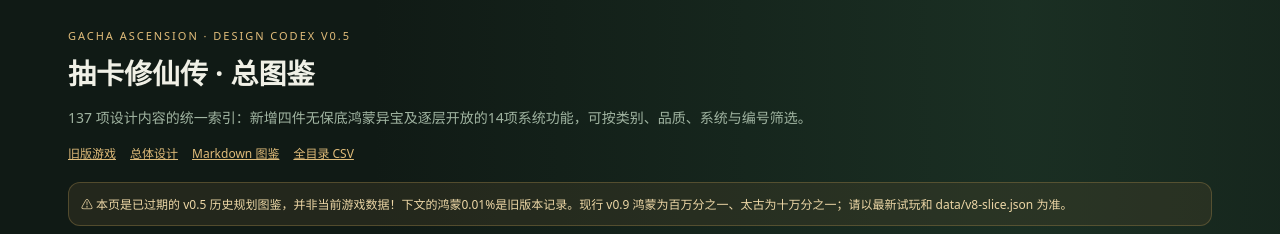
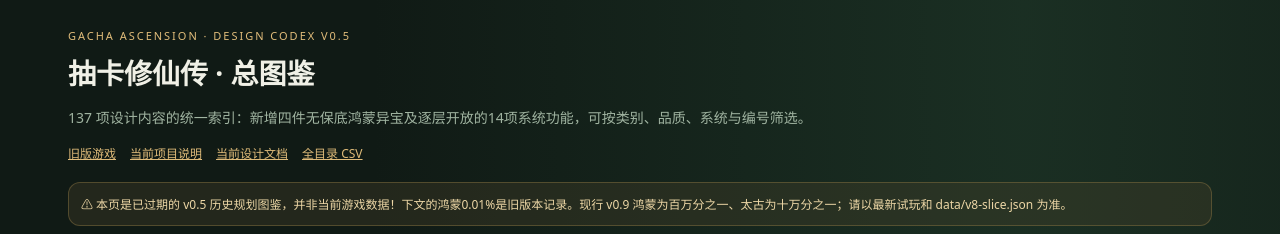
Before and after one commit to Tera-Dark/Gacha-Ascension, a website: page codex.html in a window 1280 px wide. Shown: the top 234 px of the page. Drawn offline with Linux system fonts and the light colour scheme.

Commit message:
docs(legacy): clarify that old codex navigation opens current README/GDD, not removed v0.4 docs

```diff
--- a/codex.html
+++ b/codex.html
@@ -23,7 +23,7 @@ label{color:var(--muted);font-size:12px;display:flex;flex-direction:column;gap:6
 @media(max-width:520px){h1{font-size:22px}.cards{grid-template-columns:1fr}.filters label:first-child{grid-column:1/-1}main{padding:20px 12px 40px}}
 </style></head><body><main>
 <div class="eyebrow">GACHA ASCENSION · DESIGN CODEX V0.5</div><h1>抽卡修仙传 · 总图鉴</h1><p>137 项设计内容的统一索引：新增四件无保底鸿蒙异宝及逐层开放的14项系统功能，可按类别、品质、系统与编号筛选。</p>
-<nav><a href="index.html">旧版游戏</a><a href="./README.md">总体设计</a><a href="./docs/GDD-v0.9-FOUNDATION.md">Markdown 图鉴</a><a href="data/codex/catalog.v0.5.csv">全目录 CSV</a></nav>
+<nav><a href="index.html">旧版游戏</a><a href="./README.md">当前项目说明</a><a href="./docs/GDD-v0.9-FOUNDATION.md">当前设计文档</a><a href="data/codex/catalog.v0.5.csv">全目录 CSV</a></nav>
 <div class="notice">⚠ 本页是已过期的 v0.5 历史规划图鉴，并非当前游戏数据！下文的鸿蒙0.01%是旧版本记录。现行 v0.9 鸿蒙为百万分之一、太古为十万分之一；请以最新试玩和 data/v8-slice.json 为准。</div>
 <div class="summary" id="stats"><div><b>—</b><small>条目总数</small></div><div><b>—</b><small>永久遗物</small></div><div><b>—</b><small>功能卡片</small></div><div><b>—</b><small>关卡样例</small></div></div>
 <div class="filters"><label>搜索名称 / ID / 属性<input id="search" placeholder="TM-025、玄龟、功法、灵石"></label>
```
